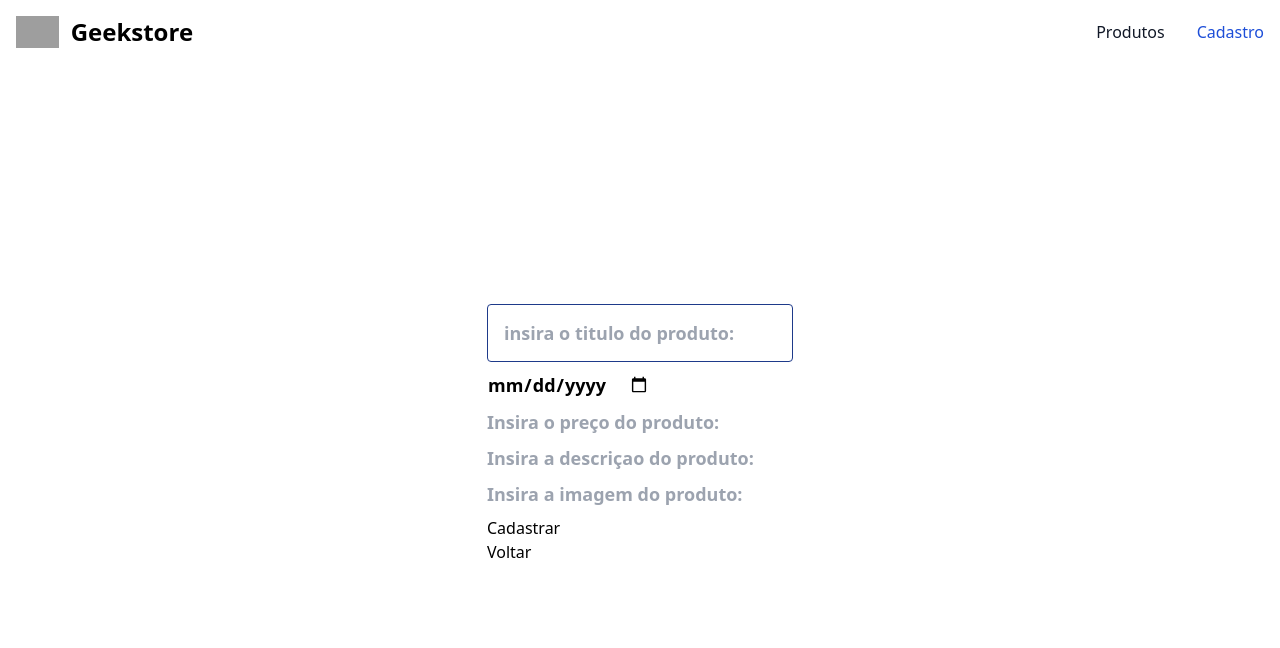
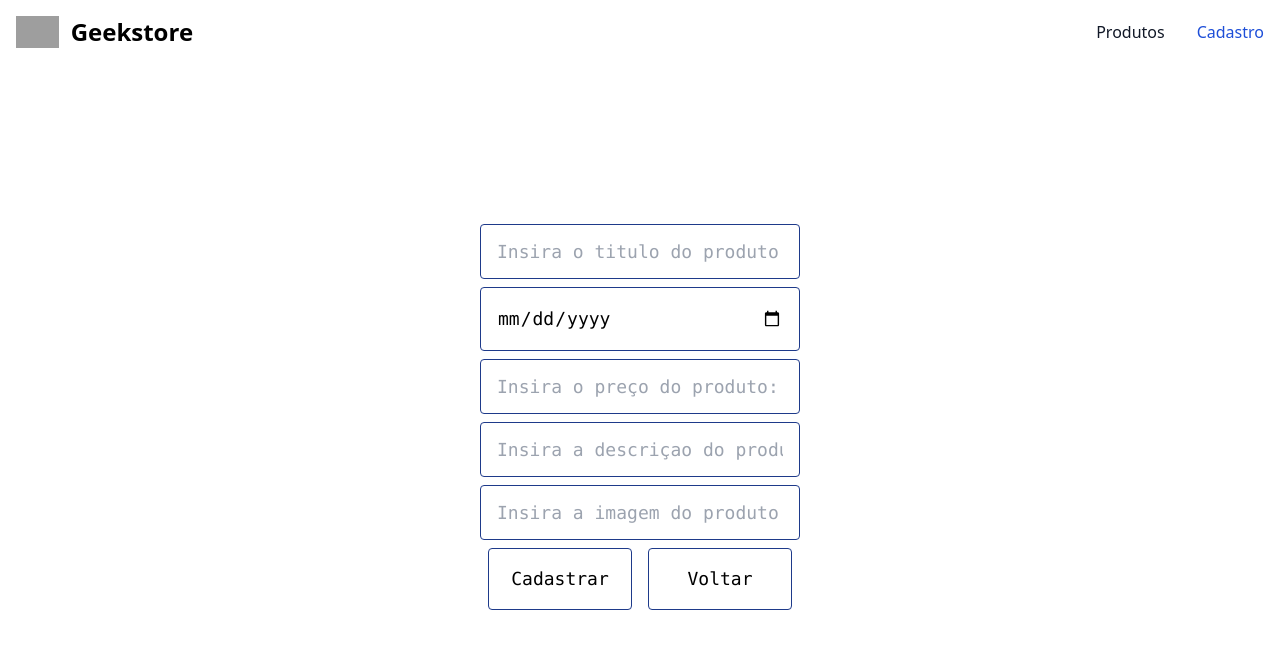
Before and after one commit to FilipePereiraLima/Projeto-interdisciplinar, a Next.js app in the folder Pessoa_Front-End/: page /cadastro in a window 1280 px wide. Shown: the top 648 px of the page. Built offline with nearby package versions, Linux system fonts and the light colour scheme; grey boxes are pictures that could not be loaded.

Commit message:
css cadastro

```diff
--- a/Pessoa_Front-End/src/app/cadastro/page.js
+++ b/Pessoa_Front-End/src/app/cadastro/page.js
@@ -66,27 +66,27 @@ export default function Cadastro() {
   </div>
 </nav>
 
-        <div className={"flex flex-col justify-center items-center mt-60"}>
+        <div className={"flex flex-col justify-center items-center mt-40"}>
             <form  onSubmit={cadastrar}>
 
                 <input
-                    className="text-lg font-bold mb-2 border w-full h-full border-blue-900 p-4 rounded"
+                    className="text-lg mb-2 border w-full h-full border-blue-900 p-4 rounded w-80 font-mono"
                     type="text"
-                    placeholder='insira o titulo do produto:'
+                    placeholder='Insira o titulo do produto:'
                     Titulo="Titulo"
                     onChange={e => setTitulo(e.target.value)}
                 /><br/>
 
                 <input
-                    className="text-lg font-bold mb-2"
+                    className="text-lg  mb-2 border w-full h-full border-blue-900 p-4 rounded w-80 font-mono"
                     type="date"
-                    placeholder='insira a data de cadastro do produto:'
+                    placeholder='Insira a data de cadastro do produto:'
                     Titulo="Datadecadastro"
                     onChange={e => setDatadecadastro(e.target.value)}
                 /><br/>
 
                 <input
-                    className="text-lg font-bold mb-2"
+                    className="text-lg mb-2 border w-full h-full border-blue-900 p-4 rounded w-80 font-mono"
                     type="integer"
                     placeholder='Insira o preço do produto:'
                     Titulo="Preco"
@@ -94,7 +94,7 @@ export default function Cadastro() {
                 /><br/>
 
                 <input
-                    className="text-lg font-bold mb-2"
+                    className="text-lg mb-2 border w-full h-full border-blue-900 p-4 rounded w-80 font-mono"
                     type="text"
                     placeholder='Insira a descriçao do produto:'
                     Titulo="Descricao"
@@ -102,16 +102,16 @@ export default function Cadastro() {
                 /><br/>
 
                 <input
-                    className="text-lg font-bold mb-2"
+                    className="text-lg mb-2 border w-full h-full border-blue-900 p-4 rounded w-80 font-mono"
                     type="text"
                     placeholder='Insira a imagem do produto:'
                     Titulo="Imagem"
                     onChange={e => setImagem(e.target.value)}
                 /><br/>
-                <button type='submit'>Cadastrar</button>
-                <div>
-                    <a href='/'>Voltar</a>
-                </div>
+                <button className="text-lg mb-2 border border-blue-900 p-4 rounded w-36 mx-2 font-mono" type='submit'>Cadastrar</button>
+
+                    <button className="text-lg mb-2 border border-blue-900 p-4 rounded w-36 mx-2 font-mono"><a href='/'>Voltar</a></button>
+
             </form>
         </div>
         </main>
```
